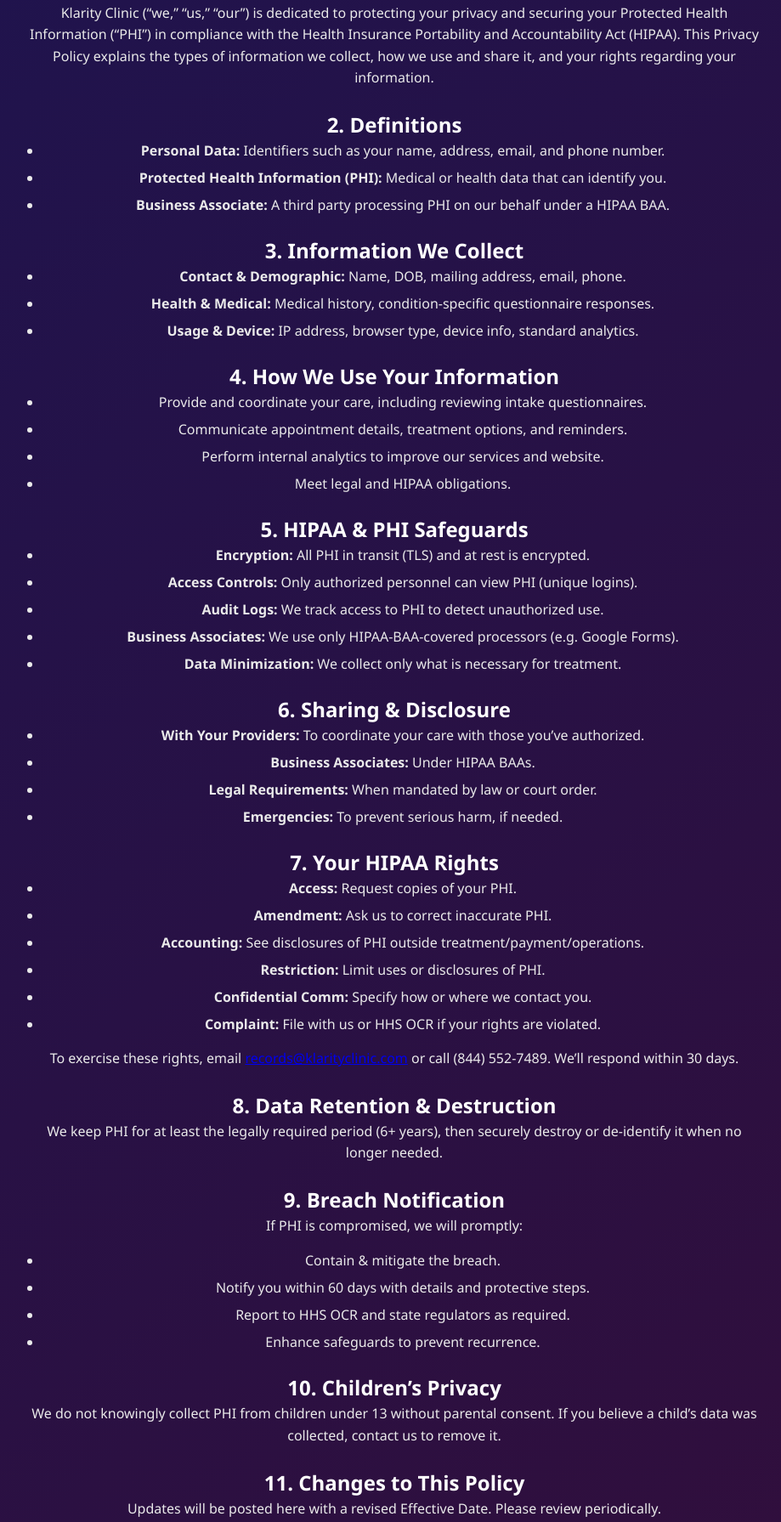
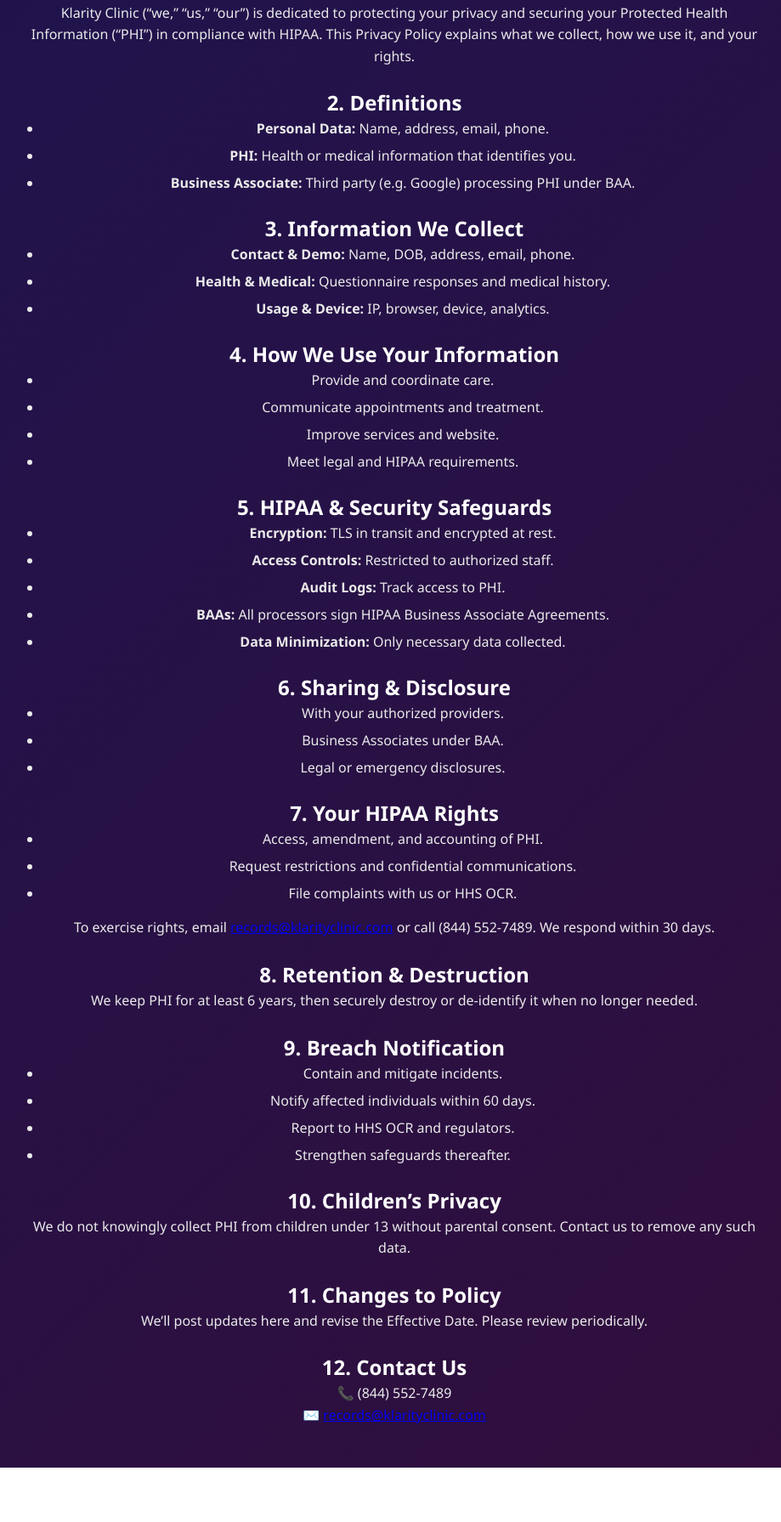
Before and after one commit to stoic-cipher/klarityclinic, a website: page privacy-policy.html in a window 1280 px wide. Shown: the part 187-1978 px from the top of the page at 85% size, without its empty margins (176-1095 px from the left). After the commit the page ends 1914 px from the top, so only its background shows below. Drawn offline with Linux system fonts and the light colour scheme.

Commit message:
abs path

```diff
--- a/privacy-policy.html
+++ b/privacy-policy.html
@@ -1,10 +1,11 @@
 <!DOCTYPE html>
-<html lang="en">
+<html lang="en" translate="no">
 <head>
     <meta charset="UTF-8"/>
-    <meta name="viewport" content="width=device-width,initial-scale=1.0"/>
-    <link rel="icon" href="assets/favicon.ico" type="image/x-icon"/>
-    <link rel="stylesheet" href="assets/style.css"/>
+    <meta name="viewport" content="width=device-width, initial-scale=1.0"/>
+    <!-- absolute paths ensure assets load from the root, no matter the URL -->
+    <link rel="icon" href="/assets/favicon.ico" type="image/x-icon"/>
+    <link rel="stylesheet" href="/assets/style.css"/>
     <title>Privacy Policy – Klarity Clinic</title>
 </head>
 <body class="privacy-page">
@@ -15,91 +16,81 @@
     <h2>1. Introduction</h2>
     <p>
         Klarity Clinic (“we,” “us,” “our”) is dedicated to protecting your privacy and securing your
-        Protected Health Information (“PHI”) in compliance with the Health Insurance Portability and
-        Accountability Act (HIPAA). This Privacy Policy explains the types of information we
-        collect, how we use and share it, and your rights regarding your information.
+        Protected Health Information (“PHI”) in compliance with HIPAA. This Privacy Policy explains
+        what we collect, how we use it, and your rights.
     </p>
 
     <h2>2. Definitions</h2>
     <ul>
-        <li><strong>Personal Data:</strong> Identifiers such as your name, address, email, and phone number.</li>
-        <li><strong>Protected Health Information (PHI):</strong> Medical or health data that can identify you.</li>
-        <li><strong>Business Associate:</strong> A third party processing PHI on our behalf under a HIPAA BAA.</li>
+        <li><strong>Personal Data:</strong> Name, address, email, phone.</li>
+        <li><strong>PHI:</strong> Health or medical information that identifies you.</li>
+        <li><strong>Business Associate:</strong> Third party (e.g. Google) processing PHI under BAA.</li>
     </ul>
 
     <h2>3. Information We Collect</h2>
     <ul>
-        <li><strong>Contact & Demographic:</strong> Name, DOB, mailing address, email, phone.</li>
-        <li><strong>Health & Medical:</strong> Medical history, condition-specific questionnaire responses.</li>
-        <li><strong>Usage & Device:</strong> IP address, browser type, device info, standard analytics.</li>
+        <li><strong>Contact & Demo:</strong> Name, DOB, address, email, phone.</li>
+        <li><strong>Health & Medical:</strong> Questionnaire responses and medical history.</li>
+        <li><strong>Usage & Device:</strong> IP, browser, device, analytics.</li>
     </ul>
 
     <h2>4. How We Use Your Information</h2>
     <ul>
-        <li>Provide and coordinate your care, including reviewing intake questionnaires.</li>
-        <li>Communicate appointment details, treatment options, and reminders.</li>
-        <li>Perform internal analytics to improve our services and website.</li>
-        <li>Meet legal and HIPAA obligations.</li>
+        <li>Provide and coordinate care.</li>
+        <li>Communicate appointments and treatment.</li>
+        <li>Improve services and website.</li>
+        <li>Meet legal and HIPAA requirements.</li>
     </ul>
 
-    <h2>5. HIPAA & PHI Safeguards</h2>
+    <h2>5. HIPAA & Security Safeguards</h2>
     <ul>
-        <li><strong>Encryption:</strong> All PHI in transit (TLS) and at rest is encrypted.</li>
-        <li><strong>Access Controls:</strong> Only authorized personnel can view PHI (unique logins).</li>
-        <li><strong>Audit Logs:</strong> We track access to PHI to detect unauthorized use.</li>
-        <li><strong>Business Associates:</strong> We use only HIPAA-BAA-covered processors (e.g. Google Forms).</li>
-        <li><strong>Data Minimization:</strong> We collect only what is necessary for treatment.</li>
+        <li><strong>Encryption:</strong> TLS in transit and encrypted at rest.</li>
+        <li><strong>Access Controls:</strong> Restricted to authorized staff.</li>
+        <li><strong>Audit Logs:</strong> Track access to PHI.</li>
+        <li><strong>BAAs:</strong> All processors sign HIPAA Business Associate Agreements.</li>
+        <li><strong>Data Minimization:</strong> Only necessary data collected.</li>
     </ul>
 
     <h2>6. Sharing & Disclosure</h2>
     <ul>
-        <li><strong>With Your Providers:</strong> To coordinate your care with those you’ve authorized.</li>
-        <li><strong>Business Associates:</strong> Under HIPAA BAAs.</li>
-        <li><strong>Legal Requirements:</strong> When mandated by law or court order.</li>
-        <li><strong>Emergencies:</strong> To prevent serious harm, if needed.</li>
+        <li>With your authorized providers.</li>
+        <li>Business Associates under BAA.</li>
+        <li>Legal or emergency disclosures.</li>
     </ul>
 
     <h2>7. Your HIPAA Rights</h2>
     <ul>
-        <li><strong>Access:</strong> Request copies of your PHI.</li>
-        <li><strong>Amendment:</strong> Ask us to correct inaccurate PHI.</li>
-        <li><strong>Accounting:</strong> See disclosures of PHI outside treatment/payment/operations.</li>
-        <li><strong>Restriction:</strong> Limit uses or disclosures of PHI.</li>
-        <li><strong>Confidential Comm:</strong> Specify how or where we contact you.</li>
-        <li><strong>Complaint:</strong> File with us or HHS OCR if your rights are violated.</li>
+        <li>Access, amendment, and accounting of PHI.</li>
+        <li>Request restrictions and confidential communications.</li>
+        <li>File complaints with us or HHS OCR.</li>
     </ul>
     <p>
-        To exercise these rights, email
+        To exercise rights, email
         <a href="mailto:records@klarityclinic.com">records@klarityclinic.com</a>
-        or call (844) 552-7489. We’ll respond within 30 days.
+        or call (844) 552-7489. We respond within 30 days.
     </p>
 
-    <h2>8. Data Retention & Destruction</h2>
+    <h2>8. Retention & Destruction</h2>
     <p>
-        We keep PHI for at least the legally required period (6+ years), then securely destroy or
-        de-identify it when no longer needed.
+        We keep PHI for at least 6 years, then securely destroy or de-identify it when no longer needed.
     </p>
 
     <h2>9. Breach Notification</h2>
-    <p>
-        If PHI is compromised, we will promptly:
-    </p>
     <ul>
-        <li>Contain & mitigate the breach.</li>
-        <li>Notify you within 60 days with details and protective steps.</li>
-        <li>Report to HHS OCR and state regulators as required.</li>
-        <li>Enhance safeguards to prevent recurrence.</li>
+        <li>Contain and mitigate incidents.</li>
+        <li>Notify affected individuals within 60 days.</li>
+        <li>Report to HHS OCR and regulators.</li>
+        <li>Strengthen safeguards thereafter.</li>
     </ul>
 
     <h2>10. Children’s Privacy</h2>
     <p>
-        We do not knowingly collect PHI from children under 13 without parental consent. If you
-        believe a child’s data was collected, contact us to remove it.
+        We do not knowingly collect PHI from children under 13 without parental consent. Contact us to remove any such data.
     </p>
 
-    <h2>11. Changes to This Policy</h2>
+    <h2>11. Changes to Policy</h2>
     <p>
-        Updates will be posted here with a revised Effective Date. Please review periodically.
+        We’ll post updates here and revise the Effective Date. Please review periodically.
     </p>
 
     <h2>12. Contact Us</h2>
```
